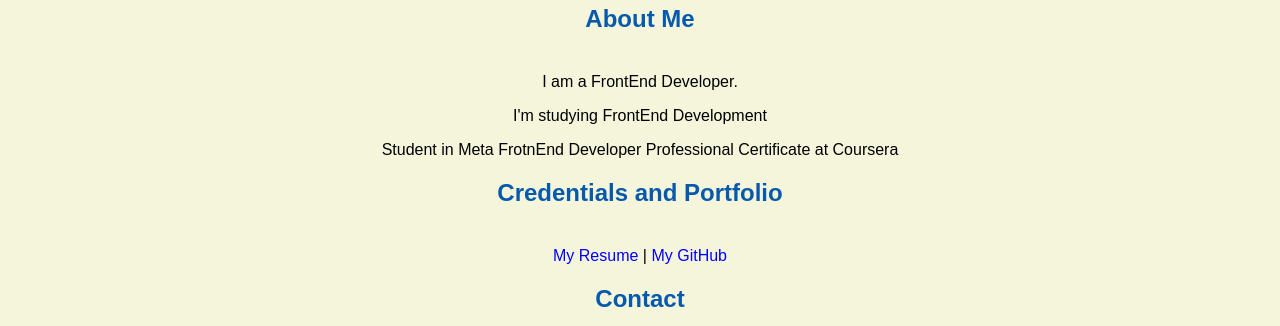
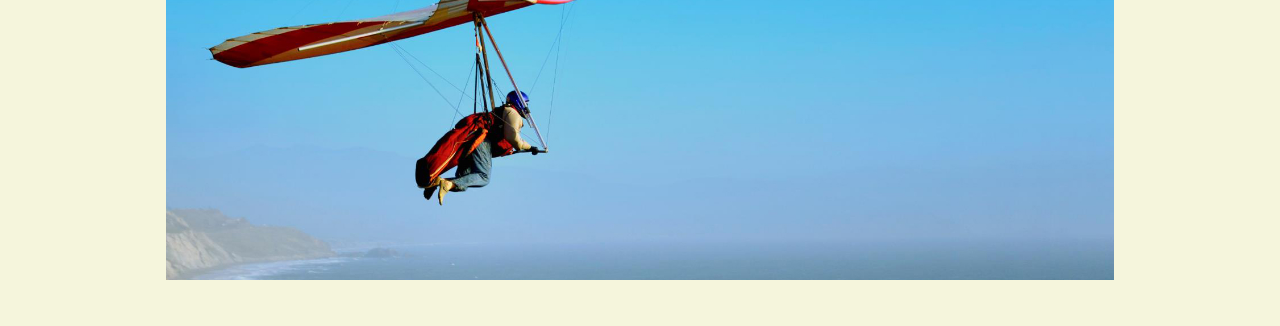
Before and after one commit to DevHassan2022/DevHassan2022.github.io, a plain HTML site: page index.html in a window 1280 px wide. Shown: the part 126-452 px from the top of the page. Drawn offline with Linux system fonts and the light colour scheme.

Commit message:
Update index.html

```diff
--- a/index.html
+++ b/index.html
@@ -17,7 +17,7 @@
   </header>
 
   <body>
-    <img src="banner.jpg" width= "75%" alt="banner">
+    <img src="Images/banner.jpg" width= "75%" alt="banner">
     <h1>Hassan Shakeel's Portal</h1>
     <h2>About Me</h2>
     <p>I am a FrontEnd Developer.</p>
```
